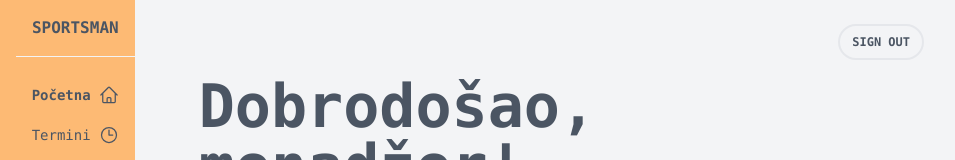
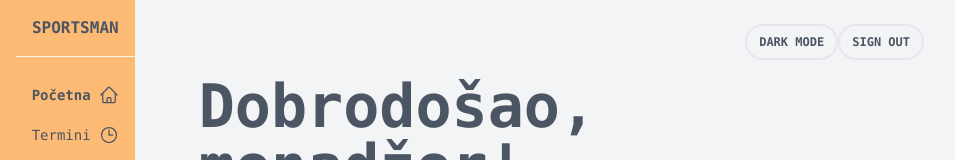
Before and after one commit to bajramidamir/dws_sportista, a React (Create React App) app in the folder frontend/: page /manager in a window 1280 px wide. Shown: the top 160 px of the page, without its empty margins (292-1247 px from the left). Built offline with nearby package versions, Linux system fonts and the light colour scheme.

Commit message:
Update ManagerPanel.jsx

```diff
--- a/frontend/src/components/ManagerPanel.jsx
+++ b/frontend/src/components/ManagerPanel.jsx
@@ -16,8 +16,16 @@ function ManagerPanel() {
     const closePopup = () => {
         setPopupOpen(false);
     };
+
+    const handleClick = () => {
+      /* here we alter the colors of navbar and everything else */
+      var element = document.body;
+      element.classList.toggle("dark-mode");
+      console.log('Dark mode toggled');
+    };
+
     return(
-        <main className="px-16 py-6 bg-gray-100 md:col-span-2">
+        <main className="px-16 py-6 bg-gray-100 md:col-span-2" id="walt">
         {/* Popup za odjavu */}
         {isPopupOpen && (
           <div className="fixed top-0 left-0 w-full h-full bg-gray-800 bg-opacity-75 flex justify-center items-center z-50">
@@ -39,6 +47,9 @@ function ManagerPanel() {
 
         {/* Sign out button */}
         <div className="flex justify-center sm:justify-center md:justify-end">
+          <button onClick={handleClick} className="text-primary btn border md:border-2 hover:bg-gray-400 hover:text-white">
+            Dark Mode
+          </button>
           <button
             onClick={openPopup}
             className="text-primary btn border md:border-2 hover:bg-gray-400 hover:text-white"
```
